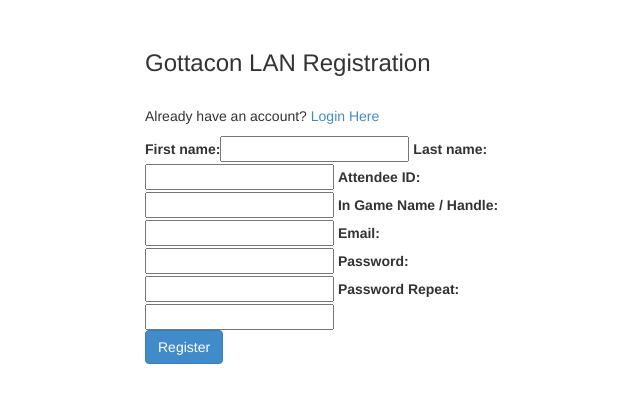
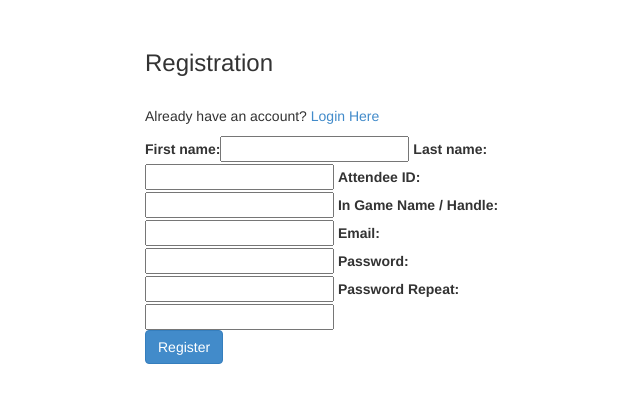
Before and after one commit to BCGamer/CheckIn-Server, a Django app: page / in a window 1280 px wide. Shown: the part 72-475 px from the top of the page, without its empty margins (315-955 px from the left). Run offline with Django 3.2, Linux system fonts and the light colour scheme; parts of the project's set-up code (start-up, migrations or seed data) failed here and were passed over; some libraries are stand-ins or nearby versions.

Commit message:
Changed container name to "Registration".

```diff
--- a/registration/templates/registration/register.html
+++ b/registration/templates/registration/register.html
@@ -7,7 +7,7 @@
     <div class="container">
         <div class="row" style="margin-top: 10px; margin-bottom: 10px;">
             <div class="col-sm-4 col-sm-offset-4">
-                <h3>Gottacon LAN Registration</h3>
+                <h3>Registration</h3>
             </div>
         </div>
 
```
